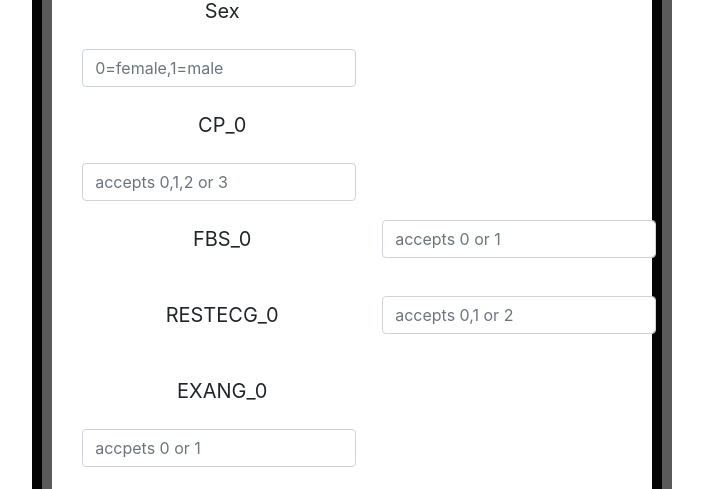
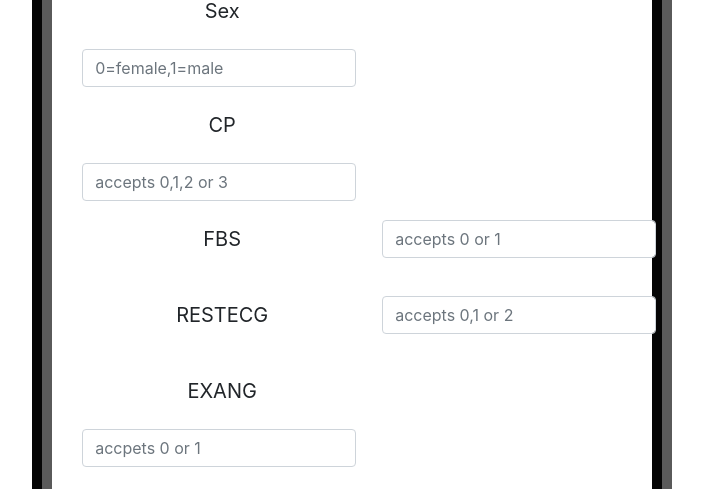
Before and after one commit to Sreeahk02/microsoft_internship, a Flask app: page /heart in a window 1280 px wide. Shown: the part 765-1254 px from the top of the page, without its empty margins (339-1042 px from the left). Run offline with Flask 3, Linux system fonts and the light colour scheme; some libraries are stand-ins or nearby versions.

Commit message:
modified heart

```diff
--- a/templates/heart.html
+++ b/templates/heart.html
@@ -128,47 +128,7 @@
 </style>
 
 <body>
-<!--
-    <header>
-        <nav class="navbar navbar-expand-md navbar-dark fixed-top bg-dark">
-            <a class="navbar-brand" href="#"><b>RISK ASSESS</b></a>
-            <button class="navbar-toggler" type="button" data-toggle="collapse" data-target="#navbarCollapse"
-                aria-controls="navbarCollapse" aria-expanded="false" aria-label="Toggle navigation">
-                <span class="navbar-toggler-icon"></span>
-            </button>
-            <div class="collapse navbar-collapse" id="navbarCollapse">
-                <ul class="navbar-nav ml-auto">
-                    <li class="nav-item">
-                        <a class="nav-link" href="/dashboard">Get Started</a>
-                    </li>
-                    <li class="nav-item">
-                        <a class="nav-link" href="/disindex">Disease Index</a>
-                    </li>
-                    <li class="nav-item">
-                        <a class="nav-link" href="/cancer">Breast Cancer</a>
-                    </li>
-                    <li class="nav-item">
-                        <a class="nav-link" href="/diabetes">Diabetes</a>
-                    </li>
-                    <li class="nav-item">
-                        <a class="nav-link active" href="/heart">Heart Disease</a>
-                    </li>
-                    <li class="nav-item">
-                        <a class="nav-link" href="/kidney">Kidney Disease</a>
-                    </li>
-                    <li class="nav-item">
-                        <a class="nav-link" href="/liver">Liver Disease</a>
-                    </li>
-                    <li class="nav-item">
-                        <a class="nav-link" href="#">|</a>
-                    </li>
-                    <li class="nav-item">
-                        <a class="nav-link" href="/logout">Logout</a>
-                    </li>
-                </ul>
-            </div>
-        </nav>
-    </header><br /><br /> -->
+
     <h1 style="text-align:center;">Heart Disease Prediction</h1>
     <h5 style="text-align:center;">Please enter the patient details</h5>
 
@@ -204,23 +164,23 @@
                     <input class="form-control" type="number" name="sex_0" placeholder="0=female,1=male" required="required" />
                 </div>
                 <div class="form-group">
-                    <label for="CP_0">CP_0</label>
+                    <label for="CP_0">CP</label>
                     <input class="form-control" type="number" name="CP_0" placeholder="accepts 0,1,2 or 3" required="required" />
                 </div>
                 <div class="form-group">
                 <div class="form-group">
-                    <label for="fbs_0">FBS_0</label>
+                    <label for="fbs_0">FBS</label>
                     <input class="form-control" type="number" name="FBS_0" placeholder="accepts 0 or 1" required="required" />
                 </div>
                 <div class="form-group">
-                    <label for="restecg_0">RESTECG_0</label>
+                    <label for="restecg_0">RESTECG</label>
                     <input class="form-control" type="number" name="restecg_0" placeholder="accepts 0,1 or 2"
                         required="required" />
                 </div>
 
                 </div>
                 <div class="form-group">
-                    <label for="exang_0">EXANG_0</label>
+                    <label for="exang_0">EXANG</label>
                     <input class="form-control" type="number" name="EXANG_0" placeholder="accpets 0 or 1"
                         required="required" />
                 </div>
--- a/templates/home.html
+++ b/templates/home.html
@@ -105,7 +105,7 @@
                 }
             }
         </script>
-            <iframe class="responsive-iframe" id="chatbotiframe" height="400px" src="https://healthcare-bot-4dge5mmqom4bc.azurewebsites.net"></iframe>
+            <iframe class="responsive-iframe" id="chatbotiframe" height="400px"  src="https://healthcare-bot-4dge5mmqom4bc.azurewebsites.net"></iframe>
         </div>
     </div>
 </div>
```
